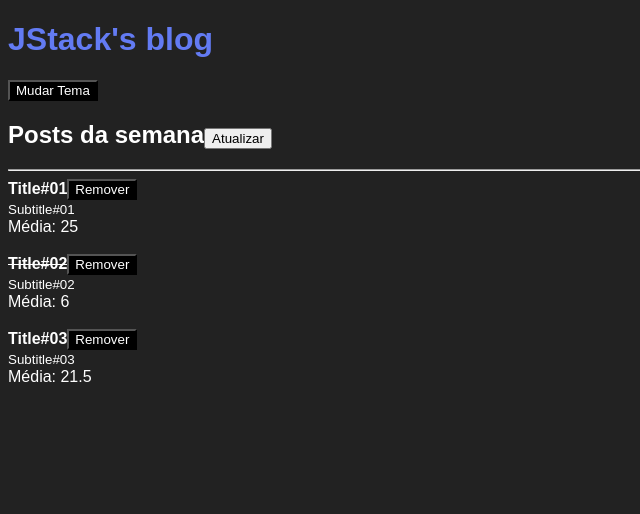
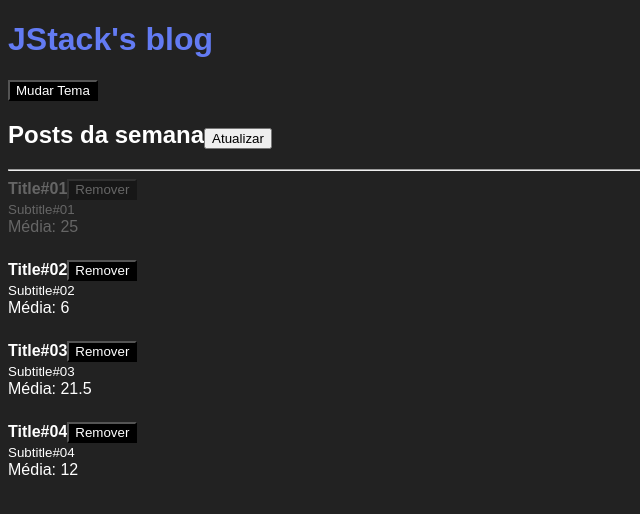
Before and after one commit to rafacandido7/react-fundamentals, a React app: page / in a window 1280 px wide. Shown: the top 514 px of the page, without its empty margins (0-640 px from the left). Built offline with nearby package versions, Linux system fonts and the light colour scheme.

Commit message:
classes dinamicas

```diff
--- a/src/App.js
+++ b/src/App.js
@@ -8,9 +8,10 @@ export const ThemeContext = createContext('dark')
 function App() {
 
   const [posts, setPosts] = useState([
-    { id: Math.random(), title: 'Title#01', subtitle: 'Subtitle#01', likes: 50, read: false },
-    { id: Math.random(), title: 'Title#02', subtitle: 'Subtitle#02', likes: 12, read: true },
-    { id: Math.random(), title: 'Title#03', subtitle: 'Subtitle#03', likes: 43, read: false },
+    { id: Math.random(), title: 'Title#01', subtitle: 'Subtitle#01', likes: 50, read: false, removed: true },
+    { id: Math.random(), title: 'Title#02', subtitle: 'Subtitle#02', likes: 12, read: false, removed: false },
+    { id: Math.random(), title: 'Title#03', subtitle: 'Subtitle#03', likes: 43, read: false, removed: false },
+    { id: Math.random(), title: 'Title#04', subtitle: 'Subtitle#04', likes: 24, read: false, removed: false },
   ])
 
   function handleRefresh() {
@@ -29,7 +30,11 @@ function App() {
 
   function handleRemovePost(postId) {
     setPosts((prevState) => (
-      prevState.filter(post => post.id !== postId)
+      prevState.map(post => (
+        post.id === postId
+          ? { ...post, removed: !post.removed }
+          : post
+        ))
     ))
   }
 
--- a/src/components/Post/index.js
+++ b/src/components/Post/index.js
@@ -2,12 +2,20 @@ import React from "react"
 import PropTypes from 'prop-types';
 import PostHeader from "../PostHeader";
 
+import styles from './styles.scss'
+
 export default function Post(props) {
   const post = props.post
 
+  console.log(post)
   return (
-    <>
-      <article>
+    <article
+    className={
+      post.removed
+        ? styles.postDeleted
+        : styles.post
+    }
+    >
       <PostHeader
         onRemove={props.onRemove}
         post={{
@@ -21,8 +29,6 @@ export default function Post(props) {
       <br />
       Média: {post.likes / 2}
     </article>
-      <br />
-    </>
   )
 }
 
@@ -34,5 +40,6 @@ Post.propTypes = {
     subtitle: PropTypes.string.isRequired,
     likes: PropTypes.number.isRequired,
     read: PropTypes.bool.isRequired,
+    removed: PropTypes.bool.isRequired,
   }).isRequired,
 }
--- /dev/null
+++ b/src/components/Post/styles.scss
@@ -0,0 +1,9 @@
+.post {
+  margin-bottom: 24px;
+
+}
+
+.postDeleted {
+  margin-bottom: 24px;
+  opacity: 0.3;
+}
```
Lines whose indentation alone changed are shown as unchanged.
